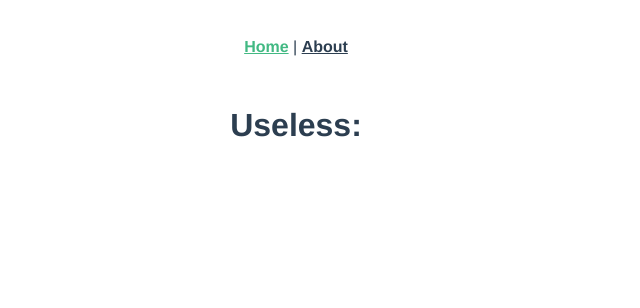
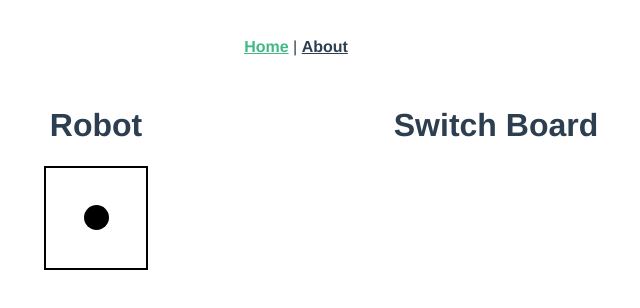
Before and after one commit to TCashion/traffic-light-state-machine, a Vue app: page / in a window 1280 px wide. Shown: the top 308 px of the page, without its empty margins (344-984 px from the left). Built offline with nearby package versions, Linux system fonts and the light colour scheme.

Commit message:
build basic components

```diff
--- a/src/App.vue
+++ b/src/App.vue
@@ -5,19 +5,13 @@
       <router-link to="/about">About</router-link>
     </div>
     <router-view />
-    <Base />
   </div>
 </template>
 
 <script>
-import Base from "./components/Base";
 import { Component, Vue } from "vue-property-decorator";
 
-@Component({
-  components: {
-    Base
-  }
-})
+@Component({})
 export default class App extends Vue {}
 </script>
 
--- /dev/null
+++ b/src/components/Actor.vue
@@ -0,0 +1,22 @@
+<template>
+  <div class="Actor"></div>
+</template>
+
+<script lang="ts">
+import { Component, Vue } from "vue-property-decorator";
+
+@Component
+export default class Actor extends Vue {
+  // this can have different states acting or disabled, which toggle animations
+}
+</script>
+
+<style lang="scss">
+.Actor {
+  height: 25px;
+  width: 25px;
+  background: #000;
+  border-radius: 100%;
+  margin: auto;
+}
+</style>
--- a/src/components/Base.vue
+++ b/src/components/Base.vue
@@ -1,12 +1,22 @@
 <template>
-  <div class="Base" id="base"></div>
+  <div class="Base" id="base">
+    <div class="Base__container">
+      <robot />
+      <switch-board />
+    </div>
+  </div>
 </template>
 
 <script lang="ts">
 import { Component, Vue } from "vue-property-decorator";
+import Robot from "./Robot.vue";
+import SwitchBoard from "./SwitchBoard.vue";
 
 @Component({
-  components: {}
+  components: {
+    Robot,
+    SwitchBoard
+  }
 })
 export default class Base extends Vue {}
 </script>
@@ -15,7 +25,7 @@ export default class Base extends Vue {}
 .Base {
   display: flex;
   justify-content: center;
-  flex-direction: column;
+  flex-direction: row;
 
   &__container {
     display: flex;
--- /dev/null
+++ b/src/components/LockBox.vue
@@ -0,0 +1,31 @@
+<template>
+  <div class="LockBox">
+    <actor />
+  </div>
+</template>
+
+<script lang="ts">
+import { Component, Vue } from "vue-property-decorator";
+import Actor from "./Actor.vue";
+
+@Component({
+  components: {
+    Actor
+  }
+})
+class LockBox extends Vue {
+  // this can have states open and close, which toggle different styles
+}
+
+export default LockBox;
+</script>
+
+<style lang="scss">
+.LockBox {
+  height: 100px;
+  width: 100px;
+  border: solid black 2px;
+  margin: 0 auto;
+  display: flex;
+}
+</style>
--- /dev/null
+++ b/src/components/Robot.vue
@@ -0,0 +1,24 @@
+<template>
+  <div class="Robot">
+    <h1>Robot</h1>
+    <lock-box />
+  </div>
+</template>
+
+<script lang="ts">
+import { Component, Vue } from "vue-property-decorator";
+import LockBox from "./LockBox.vue";
+
+@Component({
+  components: {
+    LockBox
+  }
+})
+export default class Robot extends Vue {}
+</script>
+
+<style lang="scss">
+.Robot {
+  width: 25rem;
+}
+</style>
--- /dev/null
+++ b/src/components/SwitchBoard.vue
@@ -0,0 +1,15 @@
+<template>
+  <div class="SwitchBoard">
+    <h1>Switch Board</h1>
+  </div>
+</template>
+
+<script lang="ts">
+export default {};
+</script>
+
+<style lang="scss">
+.SwitchBoard {
+  width: 25rem;
+}
+</style>
--- a/src/views/Home.vue
+++ b/src/views/Home.vue
@@ -1,12 +1,17 @@
 <template>
   <div class="home">
-    <h1>Useless:</h1>
+    <Base />
   </div>
 </template>
 
 <script lang="ts">
 import { Component, Vue } from "vue-property-decorator";
+import Base from "../components/Base.vue";
 
-@Component
+@Component({
+  components: {
+    Base
+  }
+})
 export default class Home extends Vue {}
 </script>
```
